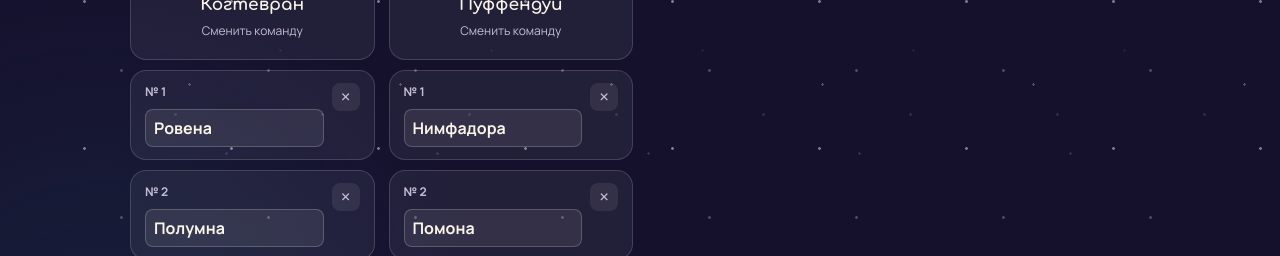
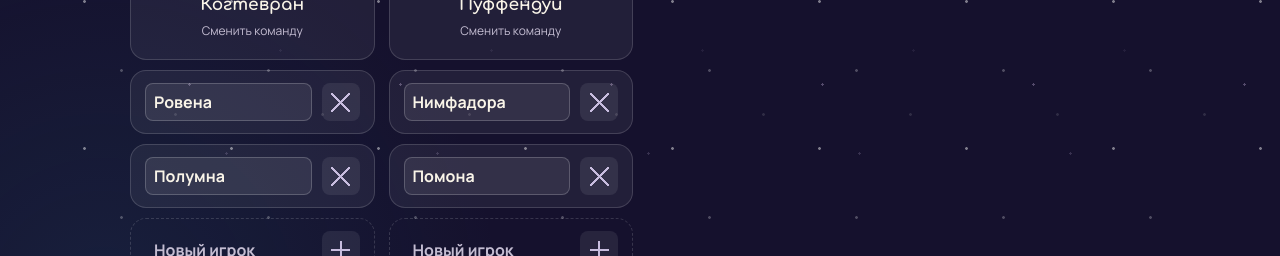
Before and after one commit to freshmorsikov/voki-voki, a plain HTML site: page dist/new-game.html in a window 1280 px wide. Both pictures are taken after a click on the button "Сгенерировать". Shown: the part 544-800 px from the top of the page. Drawn offline with Linux system fonts and the light colour scheme.

Commit message:
Refine player setup cards

```diff
--- a/dist/new-game.html
+++ b/dist/new-game.html
@@ -8,7 +8,7 @@
   <link rel="preconnect" href="https://fonts.googleapis.com" />
   <link rel="preconnect" href="https://fonts.gstatic.com" crossorigin />
   <link href="https://fonts.googleapis.com/css2?family=Comfortaa:wght@500;600;700&family=Manrope:wght@400;500;600;700;800&display=swap" rel="stylesheet" />
-  <link rel="stylesheet" href="styles.css?v=9" />
+  <link rel="stylesheet" href="styles.css?v=17" />
 </head>
 <body>
   <main class="game-shell">
@@ -36,6 +36,6 @@
     </div>
     <div id="available-teams" class="available-teams"></div>
   </dialog>
-  <script src="new-game.js?v=13"></script>
+  <script src="new-game.js?v=16"></script>
 </body>
 </html>
--- a/dist/new-game.js
+++ b/dist/new-game.js
@@ -78,34 +78,32 @@ function renderTeam(team, defaultPlayers, previousCard = null) {
   list.className = 'player-list';
   list.setAttribute('aria-label', `Игроки команды ${team.name}`);
 
-  const addButton = document.createElement('button');
-  addButton.type = 'button';
-  addButton.className = 'add-player-button';
-  addButton.textContent = '+';
-  addButton.setAttribute('aria-label', `Добавить игрока в команду ${team.name}`);
-
-  const addCard = document.createElement('div');
+  const addCard = document.createElement('button');
+  addCard.type = 'button';
   addCard.className = 'add-player-card';
-  const addNumber = document.createElement('span');
-  addNumber.className = 'player-number';
-  addCard.append(addNumber, addButton);
+  addCard.setAttribute('aria-label', `Добавить игрока в команду ${team.name}`);
+  const addIcon = document.createElement('span');
+  addIcon.className = 'add-player-button';
+  addIcon.setAttribute('aria-hidden', 'true');
+  const addLabel = document.createElement('span');
+  addLabel.className = 'add-player-label';
+  addLabel.textContent = 'Новый игрок';
+  addCard.append(addLabel, addIcon);
 
   function updateNumbers() {
-    list.querySelectorAll('.player-number').forEach((number, index) => {
-      number.textContent = `№ ${index + 1}`;
-      number.parentElement.querySelector('.player-name').setAttribute('aria-label', `Имя игрока № ${index + 1} команды ${team.name}`);
+    list.querySelectorAll('.player-name').forEach((input, index) => {
+      input.setAttribute('aria-label', `Имя игрока № ${index + 1} команды ${team.name}`);
     });
-    addNumber.textContent = `№ ${team.players.length + 1}`;
     list.querySelectorAll('.remove-button').forEach((button) => {
       button.disabled = team.players.length <= 1;
       button.title = button.disabled ? 'В команде должен остаться хотя бы один игрок' : '';
     });
     const hasAvailablePlayers = defaultPlayers.some((name) => !team.players.some((player) => player.name === name));
-    addButton.disabled = !hasAvailablePlayers;
-    addButton.title = hasAvailablePlayers ? '' : 'Все персонажи уже добавлены';
+    addCard.disabled = !hasAvailablePlayers;
+    addCard.title = hasAvailablePlayers ? '' : 'Все персонажи уже добавлены';
   }
 
-  addButton.addEventListener('click', () => {
+  addCard.addEventListener('click', () => {
     const availablePlayers = defaultPlayers.filter((name) => !team.players.some((player) => player.name === name));
     if (!availablePlayers.length) return;
     const name = availablePlayers[Math.floor(Math.random() * availablePlayers.length)];
@@ -116,8 +114,6 @@ function renderTeam(team, defaultPlayers, previousCard = null) {
     const player = { id: createId(), name };
     team.players.push(player);
     const item = document.createElement('li');
-    const number = document.createElement('span');
-    number.className = 'player-number';
     const playerName = document.createElement('input');
     playerName.type = 'text';
     playerName.className = 'player-name';
@@ -141,7 +137,7 @@ function renderTeam(team, defaultPlayers, previousCard = null) {
       updateNumbers();
       updateControls();
     });
-    item.append(number, playerName, remove);
+    item.append(playerName, remove);
     list.append(item);
     updateNumbers();
     updateControls();
--- a/dist/styles.css
+++ b/dist/styles.css
@@ -220,14 +220,17 @@ h1 em { color: #d9cdfd; font-style: normal; }
 .start-button:hover:not(:disabled) { background: #c5b8ff; }
 .player-list { display: grid; gap: 10px; margin: 0; padding: 0; list-style: none; }
 .player-list li, .add-player-card { position: relative; min-width: 0; min-height: 90px; padding: 12px 14px; border: 1px solid rgba(255,255,255,.15); border-radius: 16px; background: rgba(255,255,255,.06); }
-.player-list li { display: grid; grid-template-columns: 1fr auto; gap: 8px; align-items: start; }
-.player-number { color: var(--muted); font-size: 12px; font-weight: 700; }
-.player-name { grid-column: 1; width: 100%; min-width: 0; padding: 7px 8px; border: 1px solid rgba(255,255,255,.2); border-radius: 8px; background: rgba(255,255,255,.08); color: var(--ink); font: inherit; font-weight: 700; }
-.remove-button { grid-column: 2; grid-row: 1 / 3; width: 28px; height: 28px; border: 0; border-radius: 8px; background: rgba(255,255,255,.08); color: #c8bddf; cursor: pointer; font-size: 20px; line-height: 1; }
+.player-list li, .add-player-card { display: grid; grid-template-columns: minmax(0, 1fr) auto; gap: 10px; align-items: stretch; min-height: 0; }
+.player-name { width: 100%; min-width: 0; padding: 7px 8px; border: 1px solid rgba(255,255,255,.2); border-radius: 8px; background: rgba(255,255,255,.08); color: var(--ink); font: inherit; font-weight: 700; }
+.remove-button { width: 28px; height: 28px; border: 0; border-radius: 8px; background: rgba(255,255,255,.08); color: #c8bddf; cursor: pointer; font-size: 20px; line-height: 1; }
+.player-list .remove-button, .add-player-button { position: relative; width: auto; height: 100%; padding: 0; aspect-ratio: 1; font-size: 0; }
+.player-list .remove-button::before { position: absolute; top: 25%; left: 25%; width: 50%; height: 50%; background: linear-gradient(45deg, transparent calc(50% - 1px), currentColor calc(50% - 1px), currentColor calc(50% + 1px), transparent calc(50% + 1px)), linear-gradient(-45deg, transparent calc(50% - 1px), currentColor calc(50% - 1px), currentColor calc(50% + 1px), transparent calc(50% + 1px)); content: ""; }
 .remove-button:hover { color: white; background: rgba(255,255,255,.16); }
-.add-player-card { display: grid; gap: 8px; border-style: dashed; background: transparent; }
-.add-player-button { justify-self: center; width: 28px; height: 28px; padding: 0; border: 0; border-radius: 8px; background: rgba(255,255,255,.08); color: #c8bddf; cursor: pointer; font-size: 20px; line-height: 1; }
-.add-player-button:hover { color: white; background: rgba(255,255,255,.16); }
+.add-player-card { width: 100%; border-style: dashed; background: transparent; font: inherit; text-align: left; cursor: pointer; }
+.add-player-label { overflow: hidden; text-overflow: ellipsis; white-space: nowrap; color: var(--muted); min-width: 0; padding: 7px 8px; border: 1px solid transparent; font: inherit; font-weight: 700; }
+.add-player-button { border: 0; border-radius: 8px; background: rgba(255,255,255,.08); color: #c8bddf; cursor: pointer; }
+.add-player-button::before { position: absolute; top: 25%; left: 25%; width: 50%; height: 50%; background: linear-gradient(currentColor, currentColor) center / 100% 2px no-repeat, linear-gradient(currentColor, currentColor) center / 2px 100% no-repeat; content: ""; }
+.add-player-card:hover:not(:disabled) .add-player-button { color: white; background: rgba(255,255,255,.16); }
 .setup button:disabled { opacity: .45; cursor: default; }
 .setup button:focus-visible, .setup input:focus-visible, .setup-back:focus-visible { outline: 3px solid #f8d582; outline-offset: 3px; }
 .setup-message { color: #ffccb9; line-height: 1.5; }
@@ -236,6 +239,8 @@ h1 em { color: #d9cdfd; font-style: normal; }
   .team-list { grid-template-columns: repeat(2, minmax(0, 1fr)); }
 }
 @media (max-width: 420px) {
+  .player-list li, .add-player-card { padding-right: 8px; padding-left: 8px; }
+  .add-player-label { padding-right: 0; padding-left: 0; }
   .setup-card { padding: 16px 10px; }
   .team-crest { height: 145px; }
   .setup-card h2 { font-size: 15px; }
```
